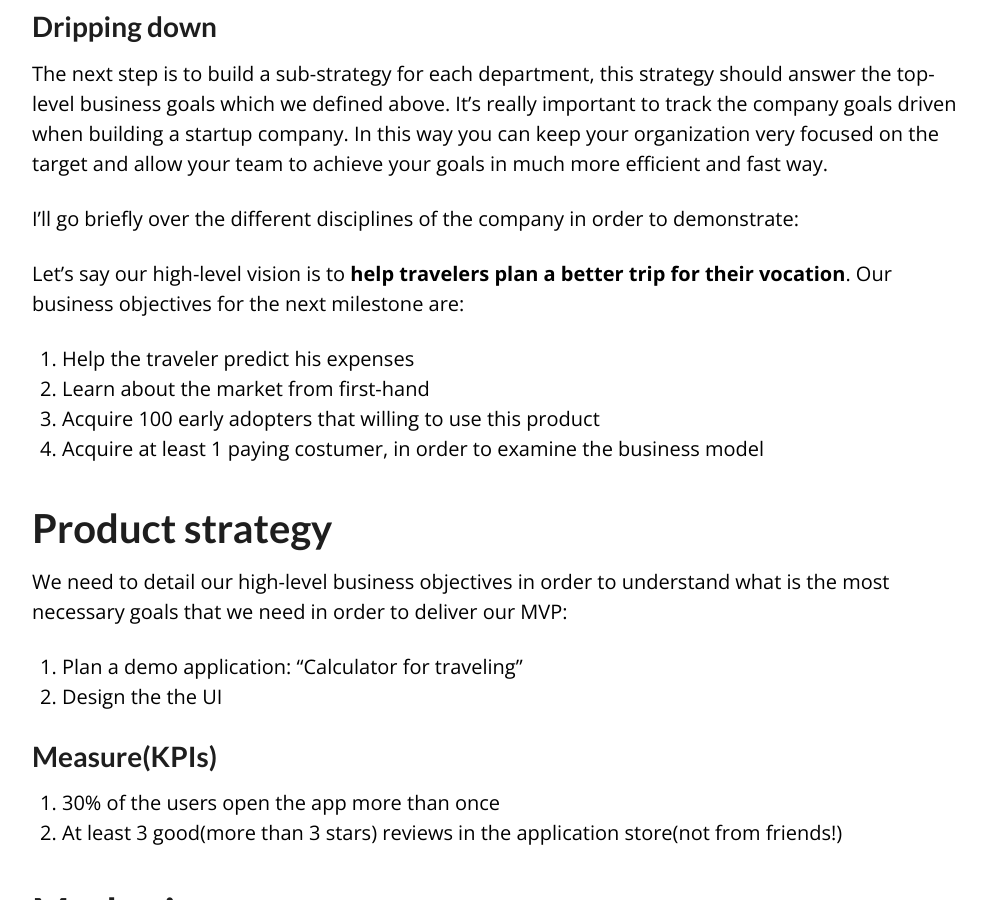
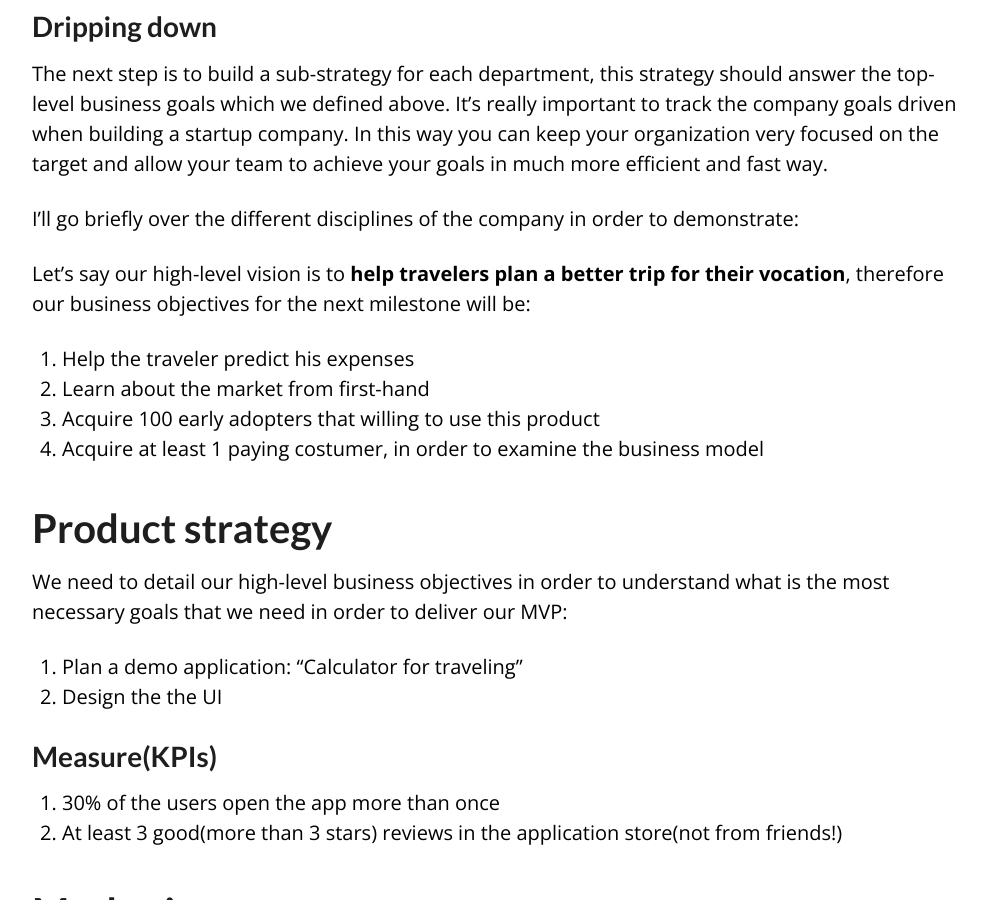
Before and after one commit to AlmogBaku/AlmogBaku.github.io, a Jekyll site: the page built from _posts/2015-8-2-Disciplinary-lean-strategy.md, in a window 1280 px wide and 900 px high, scrolled down 1744 px. Shown: the whole window, without its empty margins (138-1124 px from the left). Built offline with Jekyll 4.4.1, drawn with Linux system fonts in a browser that asks for light colours; Markdown is read by kramdown in place of the engine named in the settings; comment, search, counter and statistics services are not loaded.

Commit message:
disciplinary lean

```diff
--- a/_posts/2015-8-2-Disciplinary-lean-strategy.md
+++ b/_posts/2015-8-2-Disciplinary-lean-strategy.md
@@ -42,8 +42,8 @@ way you can keep your organization very focused on the target and allow your tea
 
 I'll go briefly over the different disciplines of the company in order to demonstrate:
 
-Let's say our high-level vision is to **help travelers plan a better trip for their vocation**. Our business objectives for the
-next milestone are:
+Let's say our high-level vision is to **help travelers plan a better trip for their vocation**, therefore our business objectives for the
+next milestone will be:
 
 1. Help the traveler predict his expenses
 1. Learn about the market from first-hand
```
